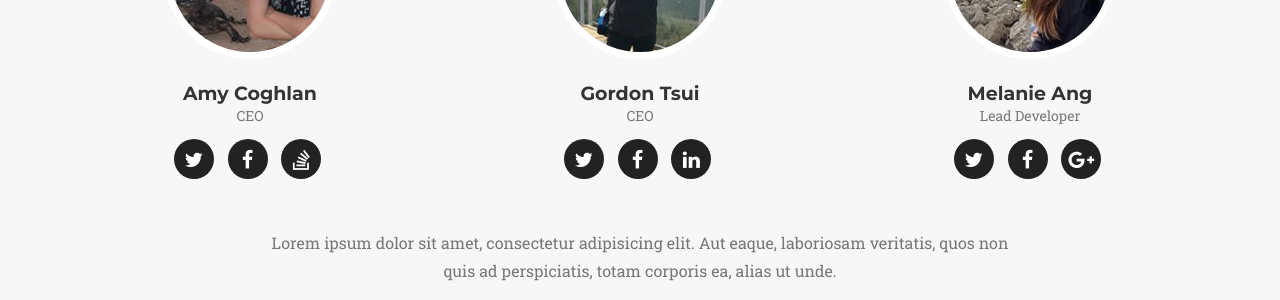
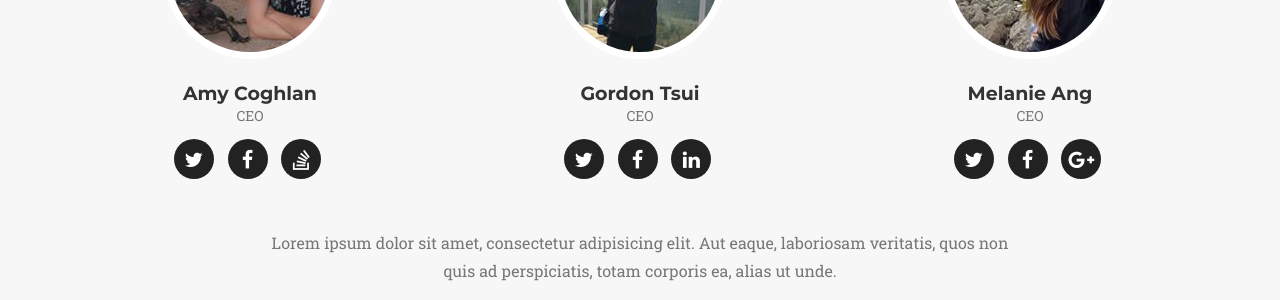
Before and after one commit to Gtsui091/SandDollarEnterpirses.github.io, a Jekyll site: the page built from index.html, in a window 1280 px wide and 900 px high, scrolled down 4834 px. Shown: the part 154-454 px from the top of the window. Built offline with Jekyll 4.4.1, drawn with Linux system fonts in a browser that asks for light colours; some web fonts are replaced.

Commit message:
Melanie CEO

```diff
--- a/_config.yml
+++ b/_config.yml
@@ -33,7 +33,7 @@ people:
 
 - name: Melanie Ang
   pic: 3
-  position: Lead Developer
+  position: CEO
   social:
     - title: twitter
       url: #
```
